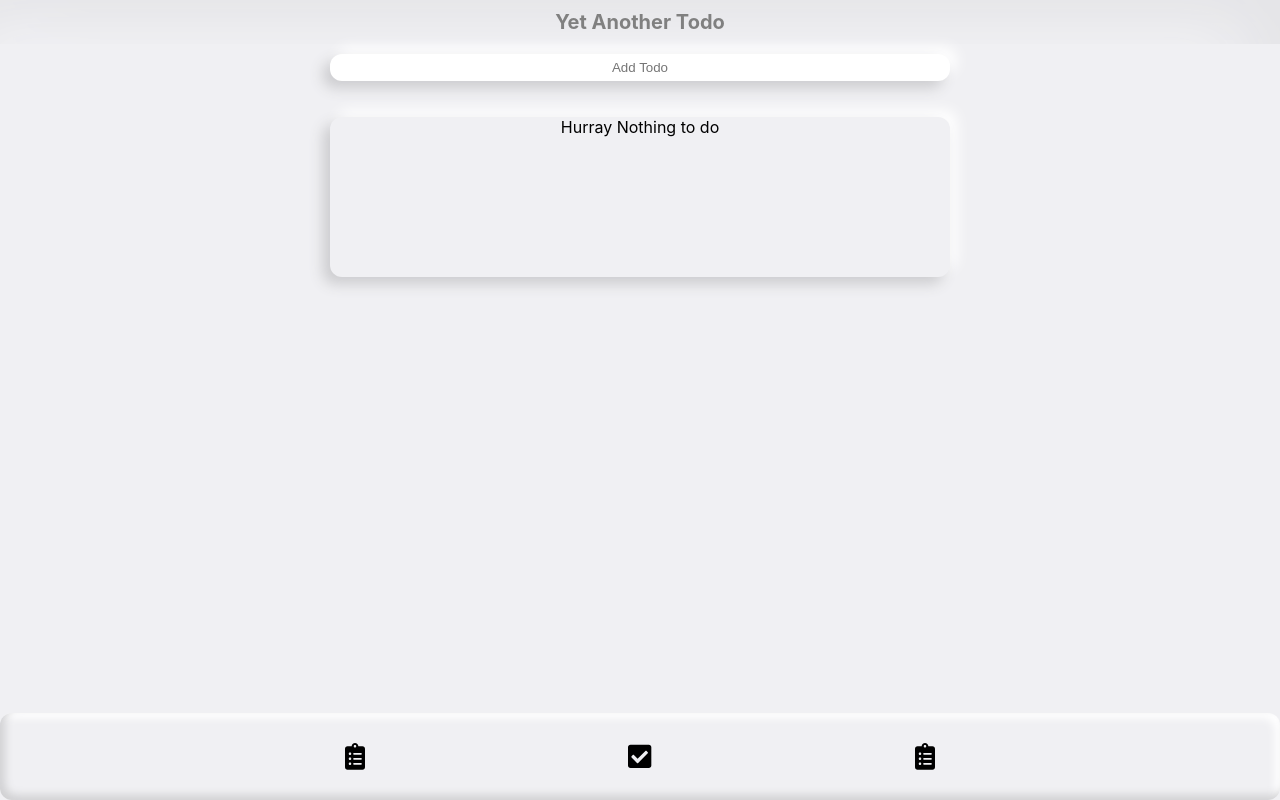
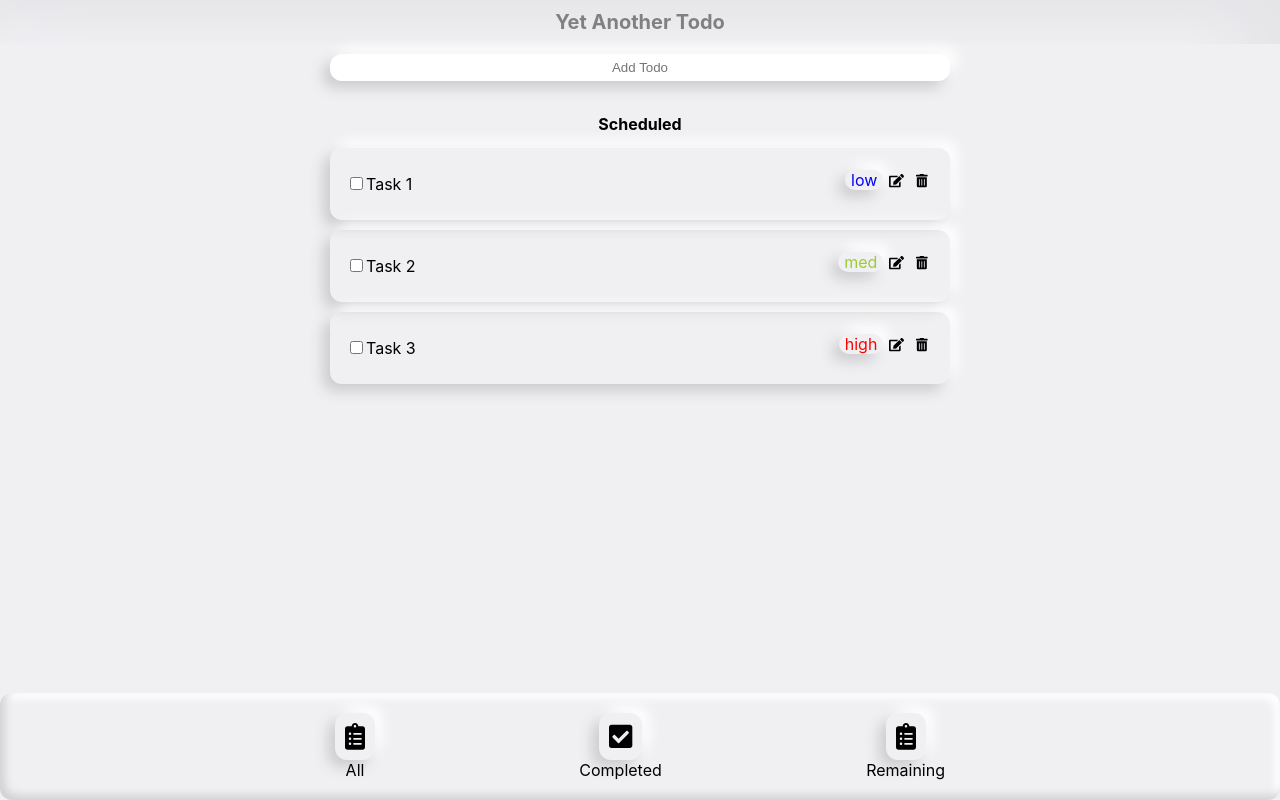
Before and after one commit to Bishalsarang/Todo, a React (Create React App) app: page / in a window 1280 px wide. Built offline with nearby package versions, Linux system fonts and the light colour scheme.

Commit message:
Label bottom nav

```diff
--- a/src/App.js
+++ b/src/App.js
@@ -14,7 +14,29 @@ class App extends React.Component {
   constructor() {
     super();
     this.state = {
-      todos: [],
+      todos: [
+        {
+          id: 123,
+          title: 'Task 1',
+          description: 'very difficult',
+          completed: false,
+          priority: 'low',
+        },
+        {
+          id: 124,
+          title: 'Task 2',
+          description: 'very difficult',
+          completed: false,
+          priority: 'med',
+        },
+        {
+          id: 125,
+          title: 'Task 3',
+          description: 'very difficult',
+          completed: false,
+          priority: 'high',
+        },
+      ],
     };
   }
 
--- a/src/components/BottomNav/index.js
+++ b/src/components/BottomNav/index.js
@@ -5,21 +5,32 @@ import { faClipboardList, faCheckSquare } from '@fortawesome/free-solid-svg-icon
 import './style.css';
 
 export default class BottomNav extends Component {
+  handleClick = () => {
+    console.log('Handle');
+  };
   render() {
     return (
       <div className="bottom-nav">
         <div className="bottom-nav__wrapper container">
-          <button>
+          <div>
+            <button className="bottom-nav__button neumo-element" onClick={this.handleClick}>
               <FontAwesomeIcon icon={faClipboardList} size="2x" />
             </button>
-
-          <button>
+            <span>All</span>
+          </div>
+          <div>
+            <button className="bottom-nav__button neumo-element">
               <FontAwesomeIcon icon={faCheckSquare} size="2x" />
             </button>
+            <span>Completed</span>
+          </div>
 
-          <button>
+          <div>
+            <button className="bottom-nav__button neumo-element">
               <FontAwesomeIcon icon={faClipboardList} size="2x" />
             </button>
+            <span>Remaining</span>
+          </div>
         </div>
       </div>
     );
--- a/src/components/BottomNav/style.css
+++ b/src/components/BottomNav/style.css
@@ -15,6 +15,8 @@
   justify-content: space-between;
 }
 
-button {
+.bottom-nav__button {
   padding: 10px;
+  display: block;
+  margin: 0px auto;
 }
--- a/src/components/TodoItem/index.js
+++ b/src/components/TodoItem/index.js
@@ -44,7 +44,7 @@ export default class TodoItem extends Component {
 
     return (
       <div
-        className="task-wrapper neumo-element clearfix"
+        className="task-wrapper neumo-element "
         style={this.props.todo.completed ? { ...taskWrapperStyle, background: '#dddde4' } : taskWrapperStyle}
       >
         <div className="info">
@@ -53,6 +53,7 @@ export default class TodoItem extends Component {
         </div>
 
         <div className="controls">
+          <div className={'priority neumo-element ' + this.props.todo.priority}>{this.props.todo.priority}</div>
           <button>
             <FontAwesomeIcon icon={faEdit} />
           </button>
--- a/src/components/TodoItem/style.css
+++ b/src/components/TodoItem/style.css
@@ -1,11 +1,31 @@
+.task-wrapper {
+  display: flex;
+  justify-content: space-between;
+}
 .info {
-  float: left;
   padding-left: 16px;
 }
 
 .controls {
   padding: 12px 16px 0px 12px;
-  float: right;
+}
+
+.priority {
+  display: inline-block;
+  padding: 0px 6px;
+  border-radius: 8px;
+}
+
+.high {
+  color: red;
+}
+
+.med {
+  color: yellowgreen;
+}
+
+.low {
+  color: blue;
 }
 
 button {
--- a/src/components/Todos/index.js
+++ b/src/components/Todos/index.js
@@ -2,10 +2,6 @@ import React, { Component } from 'react';
 import TodoItem from '../TodoItem';
 
 export default class Todos extends Component {
-  constructor(props) {
-    super(props);
-  }
-
   render() {
     return this.props.todos.map((todo, index) => (
       <TodoItem todo={todo} toggleCompleted={this.props.toggleCompleted} deleteToDo={this.props.deleteToDo} />
```
Lines whose indentation alone changed are shown as unchanged.
